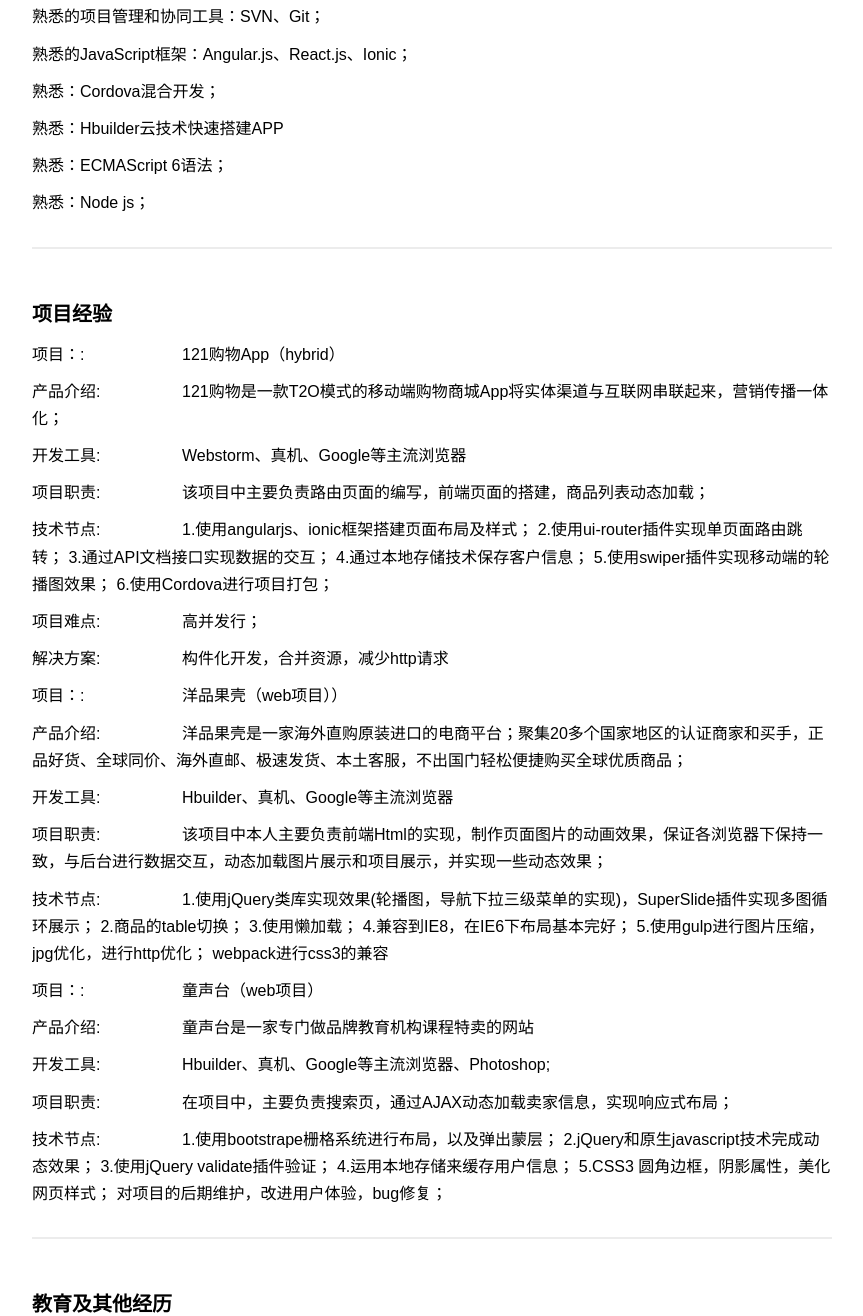
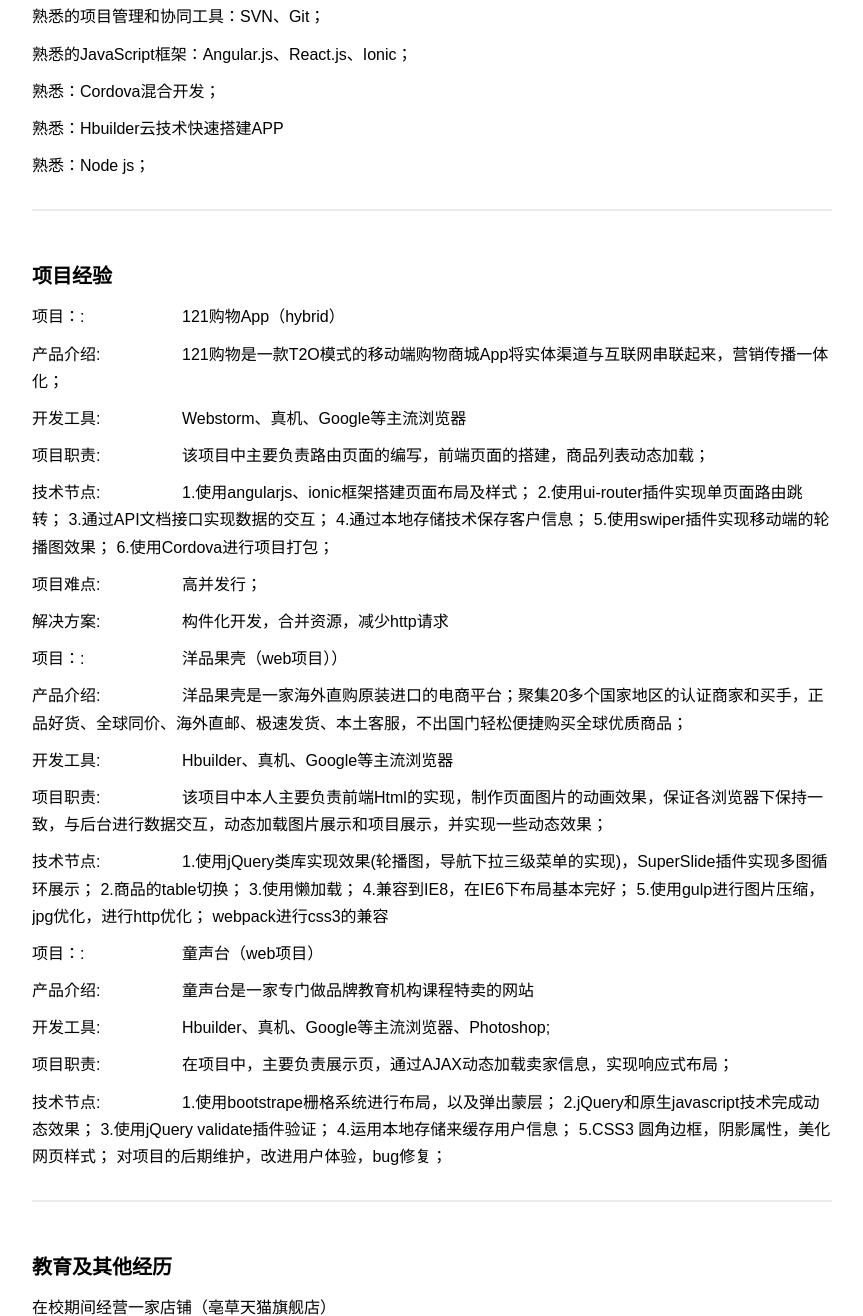
Before and after one commit to zkgit/zkgit.github.com, a plain HTML site: page index.html in a window 1280 px wide. Shown: the part 998-2314 px from the top of the page, without its empty margins (208-1071 px from the left). Drawn offline with Linux system fonts and the light colour scheme.

Commit message:
Update index.html

```diff
--- a/index.html
+++ b/index.html
@@ -39,7 +39,6 @@
             <p>熟悉的JavaScript框架：Angular.js、React.js、Ionic；</p>
             <p>熟悉：Cordova混合开发；</p>
             <p>熟悉：Hbuilder云技术快速搭建APP</p>
-            <p>熟悉：ECMAScript 6语法；</p>
             <p>熟悉：Node js；</p>
         </section>
         <section id="education">
@@ -72,7 +71,7 @@
             <p><time>项目：:</time>童声台（web项目）</p>
             <p><time>产品介绍:</time>童声台是一家专门做品牌教育机构课程特卖的网站</p>
             <p><time>开发工具:</time>Hbuilder、真机、Google等主流浏览器、Photoshop;</p>
-            <p><time>项目职责:</time>在项目中，主要负责搜索页，通过AJAX动态加载卖家信息，实现响应式布局；</p>
+            <p><time>项目职责:</time>在项目中，主要负责展示页，通过AJAX动态加载卖家信息，实现响应式布局；</p>
             <p><time>技术节点:</time>1.使用bootstrape栅格系统进行布局，以及弹出蒙层；
                                     2.jQuery和原生javascript技术完成动态效果；
                                     3.使用jQuery validate插件验证；
```
